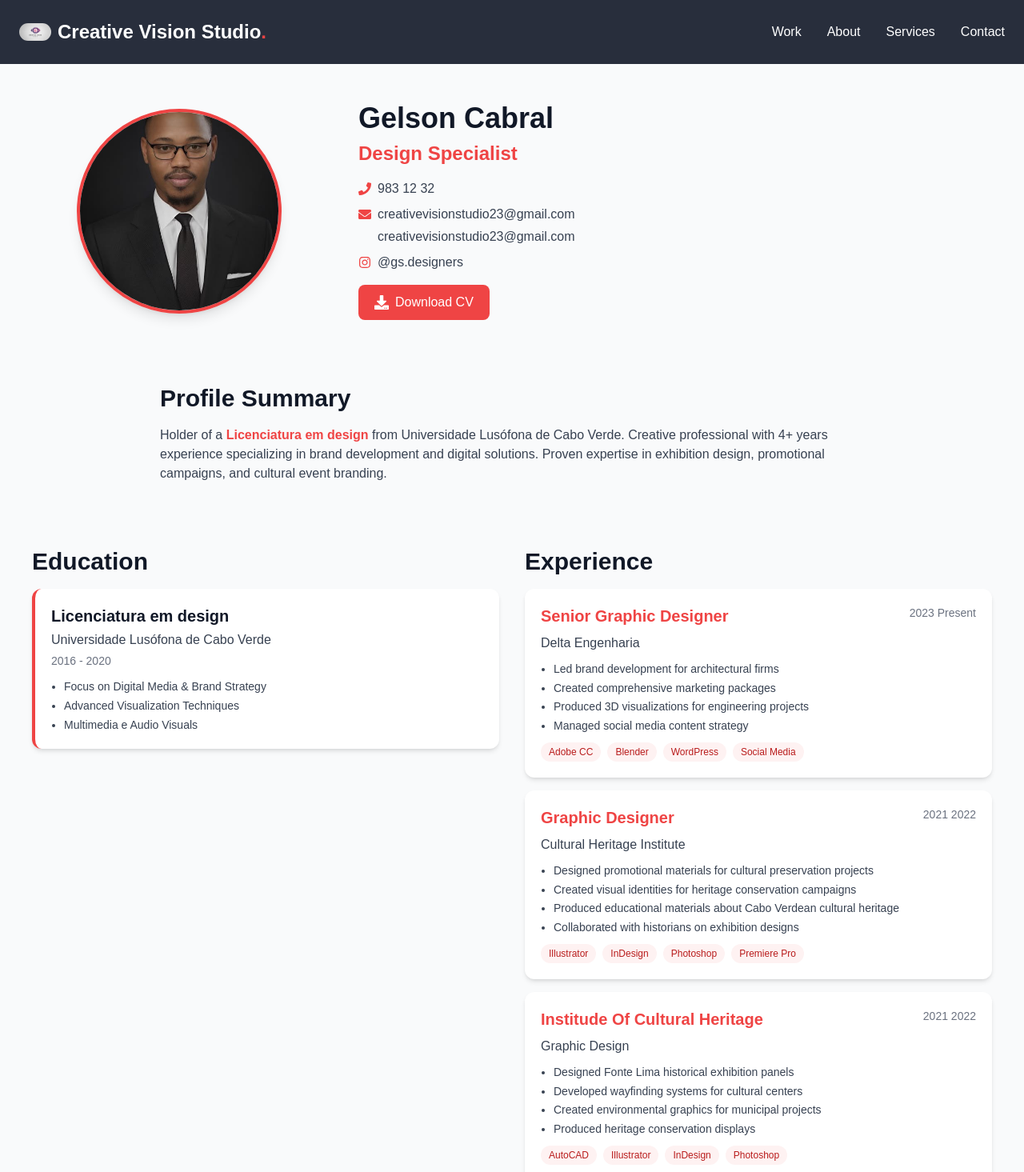
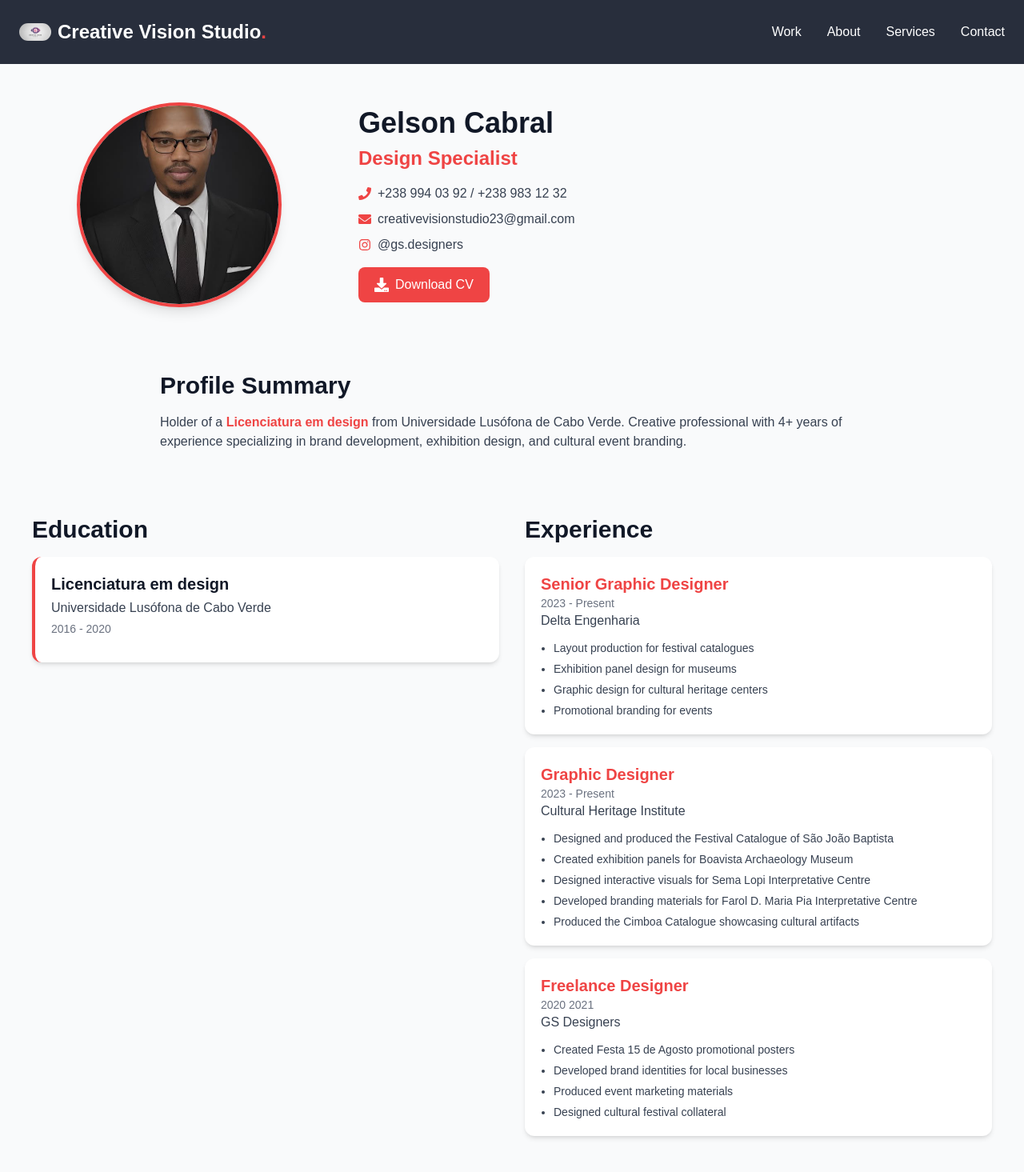
Before and after one commit to asharibshahid/Designer-Portfolio, a Next.js app: page /about in a window 1280 px wide. Shown: the top 1465 px of the page at 80% size. Built offline with nearby package versions, Linux system fonts and the light colour scheme.

Commit message:
Update page.tsx

```diff
--- a/app/about/page.tsx
+++ b/app/about/page.tsx
@@ -35,11 +35,11 @@ const AboutPage = () => {
   });
 
   return (
-    <div className="min-h-screen bg-gray-50 py-12 px-4 md:px-8  pt-32">
+    <div className="min-h-screen bg-gray-50 py-12 px-4 md:px-8 pt-32">
       {/* Profile Section */}
-      <section className="max-w-7xl mx-auto mb-16 md:mb-20 animate-section ">
-        <div className="flex flex-col md:grid md:grid-cols-3 gap-8 items-center ">
-          <div className="relative w-48 h-48 md:w-64 md:h-64 mx-auto ">
+      <section className="max-w-7xl mx-auto mb-16 md:mb-20 animate-section">
+        <div className="flex flex-col md:grid md:grid-cols-3 gap-8 items-center">
+          <div className="relative w-48 h-48 md:w-64 md:h-64 mx-auto">
             <Image
               src="/img8.jpg"
               alt="Gelson Cabral"
@@ -59,32 +59,35 @@ const AboutPage = () => {
             <div className="space-y-2">
               <div className="flex items-center justify-center md:justify-start gap-2">
                 <FaPhone className="text-red-500 shrink-0" />
-                <span className="text-gray-700 text-sm md:text-base">983 12 32</span>
+                <span className="text-gray-700 text-sm md:text-base">
+                  +238 994 03 92 / +238 983 12 32
+                </span>
               </div>
               <div className="flex flex-col items-center md:items-start gap-1">
                 <div className="flex items-center gap-2">
                   <FaEnvelope className="text-red-500 shrink-0" />
-                  <a href="mailto:gelsonmonteiro93@gmail.com" className="text-gray-700 hover:text-red-500 text-sm md:text-base">
-                  creativevisionstudio23@gmail.com
-                  </a>
-                </div>
-                <div className="flex items-center gap-2">
-                  <FaEnvelope className="text-red-500 shrink-0 opacity-0" />
-                  <a href="mailto:gsdesign15@gmail.com" className="text-gray-700 hover:text-red-500 text-sm md:text-base">
-                   creativevisionstudio23@gmail.com
+                  <a
+                    href="mailto:creativevisionstudio23@gmail.com"
+                    className="text-gray-700 hover:text-red-500 text-sm md:text-base"
+                  >
+                    creativevisionstudio23@gmail.com
                   </a>
                 </div>
               </div>
               <div className="flex items-center justify-center md:justify-start gap-2">
                 <FaInstagram className="text-red-500 shrink-0" />
-                <a href="https://instagram.com/gs.designers" target="_blank" className="text-gray-700 hover:text-red-500 text-sm md:text-base">
+                <a
+                  href="https://instagram.com/gs.designers"
+                  target="_blank"
+                  className="text-gray-700 hover:text-red-500 text-sm md:text-base"
+                >
                   @gs.designers
                 </a>
               </div>
             </div>
 
             <a
-              href="/cv-1.jpg"
+              href="/cv-1.pdf"
               download
               className="inline-flex items-center gap-2 px-5 py-2.5 bg-red-500 text-white rounded-lg hover:bg-red-600 transition-colors text-sm md:text-base mx-auto md:mx-0"
             >
@@ -97,11 +100,12 @@ const AboutPage = () => {
 
       {/* Profile Summary */}
       <section className="max-w-4xl mx-auto mb-16 md:mb-20 animate-section px-2">
-        <h2 className="text-2xl md:text-3xl font-bold text-gray-900 mb-4">Profile Summary</h2>
+        <h2 className="text-2xl md:text-3xl font-bold text-gray-900 mb-4">
+          Profile Summary
+        </h2>
         <p className="text-gray-700 leading-relaxed text-sm md:text-base">
           Holder of a <span className="text-red-500 font-semibold">Licenciatura em design</span> from Universidade Lusófona de Cabo Verde.
-          Creative professional with 4+ years experience specializing in brand development and digital solutions.
-          Proven expertise in exhibition design, promotional campaigns, and cultural event branding.
+          Creative professional with 4+ years of experience specializing in brand development, exhibition design, and cultural event branding.
         </p>
       </section>
 
@@ -112,17 +116,12 @@ const AboutPage = () => {
           <h2 className="text-2xl md:text-3xl font-bold text-gray-900 mb-4">Education</h2>
           <div className="bg-white p-5 rounded-xl shadow-md border-l-4 border-red-500">
             <h3 className="text-lg md:text-xl font-semibold text-gray-900 mb-1">
-          Licenciatura em design
+            Licenciatura em design
             </h3>
             <p className="text-gray-700 text-sm md:text-base mb-1">
               Universidade Lusófona de Cabo Verde
             </p>
             <p className="text-gray-500 text-xs md:text-sm mb-3">2016 - 2020</p>
-            <ul className="list-disc pl-4 text-gray-700 space-y-1 text-sm">
-              <li>Focus on Digital Media & Brand Strategy</li>
-              <li>Advanced Visualization Techniques</li>
-              <li>Multimedia e Audio Visuals</li>
-            </ul>
           </div>
         </section>
 
@@ -132,25 +131,14 @@ const AboutPage = () => {
           <div className="space-y-4">
             {experience.map((exp, index) => (
               <div key={index} className="bg-white p-5 rounded-xl shadow-md">
-                <div className="flex flex-col md:flex-row md:justify-between mb-2">
-                  <h3 className="text-lg md:text-xl font-semibold text-red-500">{exp.title}</h3>
-                  <p className="text-gray-500 text-xs md:text-sm">{exp.duration}</p>
-                </div>
+                <h3 className="text-lg md:text-xl font-semibold text-red-500">{exp.title}</h3>
+                <p className="text-gray-500 text-xs md:text-sm">{exp.duration}</p>
                 <p className="text-gray-700 font-medium text-sm md:text-base mb-3">{exp.company}</p>
                 <ul className="list-disc pl-4 text-gray-700 space-y-1.5 text-sm">
                   {exp.responsibilities.map((item, i) => (
-                    <li key={i} className="leading-tight">{item}</li>
+                    <li key={i}>{item}</li>
                   ))}
                 </ul>
-                {exp.technologies && (
-                  <div className="mt-3 flex flex-wrap gap-2">
-                    {exp.technologies.map((tech, i) => (
-                      <span key={i} className="px-2.5 py-1 bg-red-50 text-red-700 rounded-full text-xs">
-                        {tech}
-                      </span>
-                    ))}
-                  </div>
-                )}
               </div>
             ))}
           </div>
@@ -160,44 +148,32 @@ const AboutPage = () => {
   );
 };
 
-// Updated Experience Data with requested changes
 const experience = [
   {
     title: "Senior Graphic Designer",
     company: "Delta Engenharia",
-    duration: "2023 Present",
+    duration: "2023 - Present",
     responsibilities: [
-      "Led brand development for architectural firms",
-      "Created comprehensive marketing packages",
-      "Produced 3D visualizations for engineering projects",
-      "Managed social media content strategy"
+      "Layout production for festival catalogues",
+      "Exhibition panel design for museums",
+      "Graphic design for cultural heritage centers",
+      "Promotional branding for events",
     ],
-    technologies: ["Adobe CC", "Blender", "WordPress", "Social Media"]
   },
   {
     title: "Graphic Designer",
     company: "Cultural Heritage Institute",
-    duration: "2021 2022",
+    duration: "2023 - Present",
     responsibilities: [
-      "Designed promotional materials for cultural preservation projects",
-      "Created visual identities for heritage conservation campaigns",
-      "Produced educational materials about Cabo Verdean cultural heritage",
-      "Collaborated with historians on exhibition designs"
+      "Designed and produced the Festival Catalogue of São João Baptista",
+      "Created exhibition panels for Boavista Archaeology Museum",
+      "Designed interactive visuals for Sema Lopi Interpretative Centre",
+      "Developed branding materials for Farol D. Maria Pia Interpretative Centre",
+      "Produced the Cimboa Catalogue showcasing cultural artifacts"
     ],
     technologies: ["Illustrator", "InDesign", "Photoshop", "Premiere Pro"]
   },
-  {
-    title: "Institude Of Cultural Heritage",
-    company: "Graphic Design",
-    duration: "2021 2022",
-    responsibilities: [
-      "Designed Fonte Lima historical exhibition panels",
-      "Developed wayfinding systems for cultural centers",
-      "Created environmental graphics for municipal projects",
-      "Produced heritage conservation displays"
-    ],
-    technologies: ["AutoCAD", "Illustrator", "InDesign", "Photoshop"]
-  },
+
   {
     title: "Freelance Designer",
     company: "GS Designers",
@@ -212,5 +188,4 @@ const experience = [
   }
 ];
 
-
 export default AboutPage;
```
